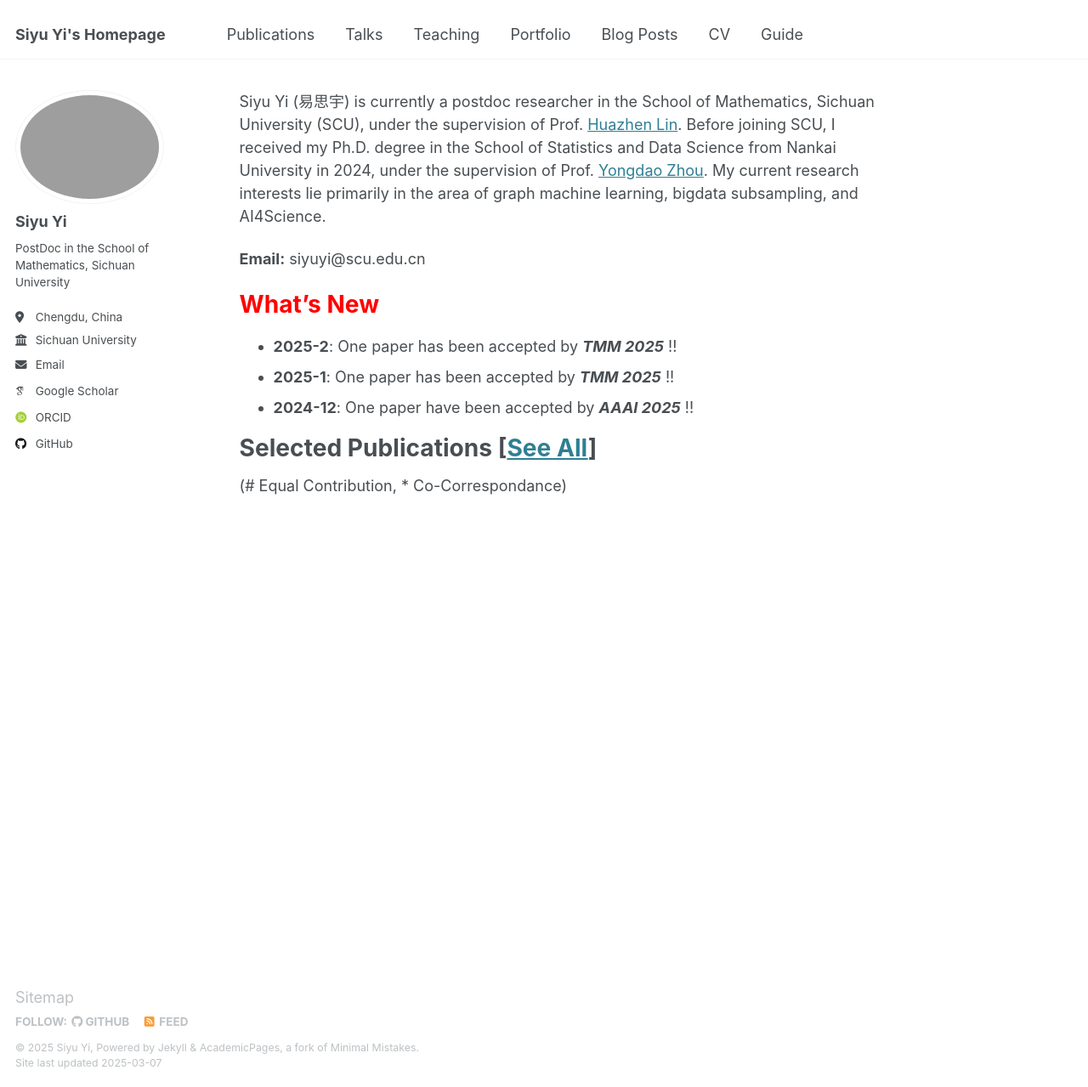
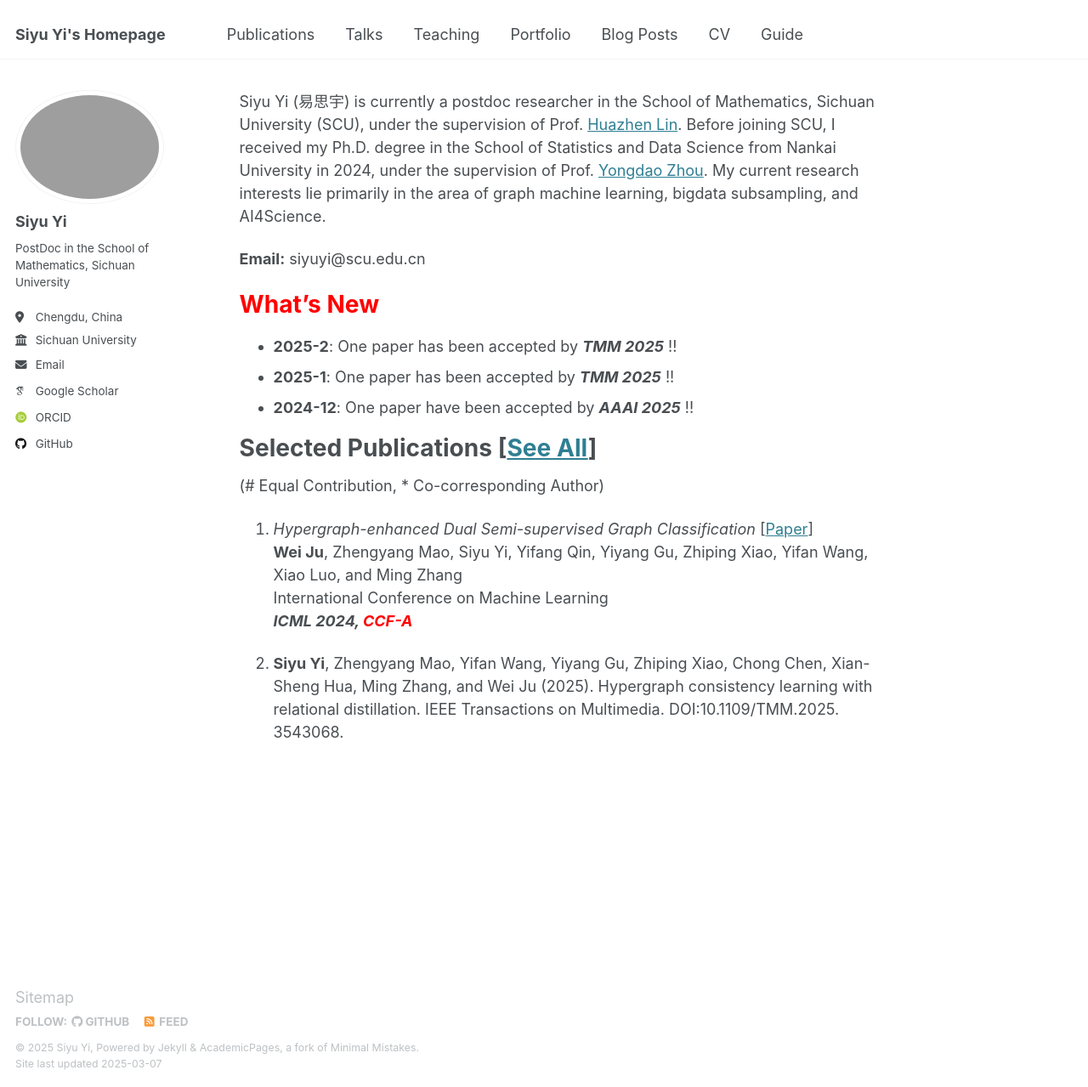
Before and after one commit to yisiyu95/yisiyu95.github.io, a Jekyll site: the page built from _pages/about.md, in a window 1280 px wide and 1279 px high. Shown: the whole window at 85% size. Built offline with Jekyll 4.4.1, drawn with Linux system fonts in a browser that asks for light colours; some web fonts are replaced.

Commit message:
Update about.md

```diff
--- a/_pages/about.md
+++ b/_pages/about.md
@@ -22,4 +22,12 @@ Siyu Yi (易思宇) is currently a postdoc researcher in the School of Mathemati
 
 Selected Publications [[See All](https://yisiyu95.github.io/publications/)]
 =====
-(\# Equal Contribution, \* Co-Correspondance)
+(\# Equal Contribution, \* Co-corresponding Author)
+
+1.  *Hypergraph-enhanced Dual Semi-supervised Graph Classification* [[Paper](../files/ICML24-HEAL.pdf)] <br>
+**Wei Ju**, Zhengyang Mao, Siyu Yi, Yifang Qin, Yiyang Gu, Zhiping Xiao, Yifan Wang, Xiao Luo, and Ming Zhang <br>
+International Conference on Machine Learning <br>
+***ICML 2024, <span style="color:red">CCF-A</span>***
+
+
+1.  **Siyu Yi**, Zhengyang Mao, Yifan Wang, Yiyang Gu, Zhiping Xiao, Chong Chen, Xian-Sheng Hua, Ming Zhang, and Wei Ju (2025). Hypergraph consistency learning with relational distillation. IEEE Transactions on Multimedia. DOI:10.1109/TMM.2025. 3543068.
```
